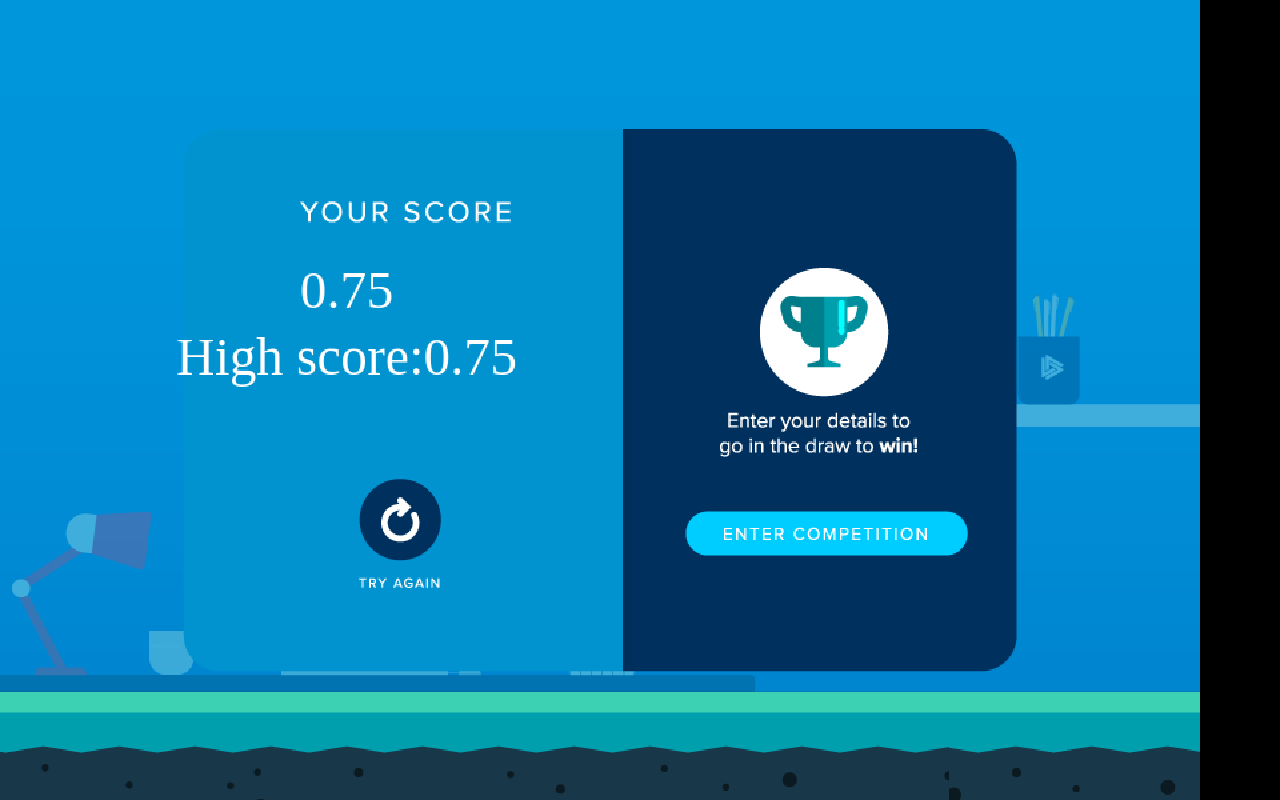
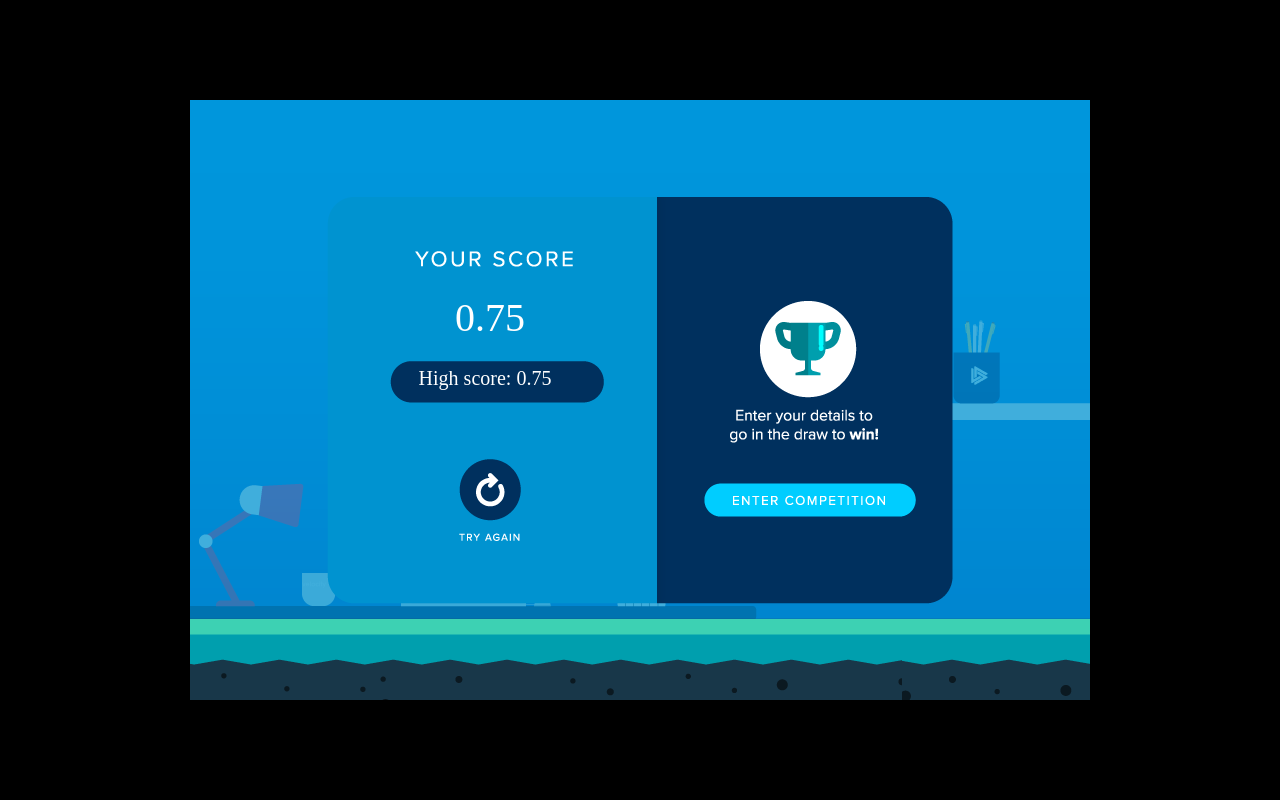
Before and after one commit to TagTheAgency/velocity-game, a website: page index.html in a window 1280 px wide. Drawn offline with nearby package versions, Linux system fonts and the light colour scheme; files that its build step writes are made by us from their sources.

Commit message:
Updates based on client feedback

```diff
--- a/index.css
+++ b/index.css
@@ -31,18 +31,27 @@
     image-rendering: optimize-contrast;
     image-rendering: pixelated;
     -ms-interpolation-mode: nearest-neighbor;
-    /*width: 900px;
-    height: 600px;*/
 
 }
-/*#screen {
-    position: relative;
+#screen {
+/*    position: relative;
     width: 900px;
     margin: auto;
-    max-width: 100%;
+    max-width: 100%;*/
 
+    width: 900px;
+    height: 600px;
+    position:absolute; /*it can be fixed too*/
+            left:0; right:0;
+            top:0; bottom:0;
+            margin:auto;
+
+            /*this to solve "the content will not be cut when the window is smaller than the content": */
+            max-width:100%;
+            max-height:100%;
+            overflow:auto;
 }
-
+/*
 #screen input {
     position: absolute;
     z-index: 2;
--- a/index.html
+++ b/index.html
@@ -79,14 +79,7 @@
 
 
             });
-            function statusChangeCallback(res) {
-              console.log(res);
-            }
-            function checkLoginState() {
-              FB.getLoginStatus(function(response) {
-                statusChangeCallback(response);
-              });
-            }
+
         </script>
 
     </body>
--- a/js/entities/entities.js
+++ b/js/entities/entities.js
@@ -46,6 +46,8 @@
         }
         this.renderable.currentTransform.identity();
         if (me.input.isKeyPressed('fly')) {
+          game.data.pressed = game.data.pressed || [];
+          game.data.pressed.push(Math.round(game.data.steps*100));
             //me.audio.play('wing');
           /*  this.gravityForce -= 0.2;
             var currentPos = this.pos.y;
@@ -132,7 +134,7 @@
     init: function(x, y) {
         var settings = {};
         var small = true;
-        if (Math.random() > 0.5) {
+        if (game.random() > 0.5) {
           small = false;
           settings.image = this.image = me.loader.getImage('desk_lrg');
           settings.width = 375;
@@ -282,7 +284,7 @@
 
     update: function(dt) {
         if (this.generate++ % this.pipeFrequency == 0) {
-            var posY = Number.prototype.random(200, 400);
+            var posY = (game.random() * 200) + 200;//Number.prototype.random(200, 400);
 //                    me.video.renderer.getHeight() - 100,
 //                    800
 //            );
@@ -298,7 +300,7 @@
 
             var posY2 = posY - hole;// me.game.viewport.height - this.pipeHoleSize;
 
-            var rand = Math.random();
+            var rand = game.random();//Math.random();
 
             if (rand > 0.8) {
               var obstacle = new me.pool.pull('cabinet', this.posX, posY);
--- a/js/game.js
+++ b/js/game.js
@@ -5,14 +5,23 @@
     // an object where to store game information
     data : {
         // score
-        score : 0
+        score : 0,
+        initialSeed: 1,
+        seed: 1
     },
 
+    "random" : function() {
+      var x = Math.sin(game.data.seed++) * 10000;
+      console.log(x);
+      console.log(game.data.seed);
+      console.log("Random returning "+(x - Math.floor(x)));
+      return x - Math.floor(x);
+    },
 
     // Run on page load.
     "onload" : function () {
       // Initialize the video.
-      if (!me.video.init(900, 600, {wrapper : "screen", scale : 'auto'})) {
+      if (!me.video.init(900, 600, {wrapper : "screen", scale : 'flex-width'})) {
         alert("Your browser does not support HTML5 canvas.");
         return;
       }
@@ -35,6 +44,9 @@
 
       // Initialize melonJS and display a loading screen.
       me.state.change(me.state.LOADING);
+
+      this.data.initialSeed = Math.random() * 1000 + 1;
+      this.data.seed = Math.floor(this.data.initialSeed);
     },
 
     // Run on game resources loaded.
--- a/js/player.js
+++ b/js/player.js
@@ -1,4 +1,5 @@
 game.Player = me.Sprite.extend({
+/*
   init : function () {
       console.log("Player init");
       var image = me.loader.getImage("player");
@@ -12,8 +13,8 @@
       this.velx = 450;
       this.maxX = me.game.viewport.width - this.width;
   },
-
-  update : function (time) {
+*/
+/*  update : function (time) {
     this._super(me.Sprite, "update", [time]);
     if (me.input.isKeyPressed("left")) {
         this.pos.x -= this.velx * time / 1000;
@@ -26,5 +27,5 @@
     this.pos.x = this.pos.x.clamp(0, this.maxX);
 
     return true;
-  }
+  }*/
 });
--- a/js/resources.js
+++ b/js/resources.js
@@ -1,19 +1,20 @@
 game.resources = [
-    {name: "bg", type:"image", src: "data/img/office_bg.png"},
-    {name: "player", type: "image", src: "data/img/plane.png" },
-    {name: "clumsy", type:"image", src: "data/img/plane.png"},
+    {name: "bg", type:"image", src: "data/img/office_bg_2.png"},
+    {name: "player", type: "image", src: "data/img/plane_static.png" },
+    {name: "clumsy", type:"image", src: "data/img/plane_static.png"},
     {name: "pipe", type:"image", src: "data/img/pipe.png"},
     {name: "ground", type:"image", src: "data/img/ground.png"},
     {name: "gameover", type:"image", src: "data/img/gameover.png"},
-    {name: "gameoverbg", type:"image", src: "data/img/score_container.png"},
+    {name: "gameoverbg", type:"image", src: "data/img/score_container_2.png"},
     {name: "hit", type:"image", src: "data/img/hit.png"},
     {name: "getready", type:"image", src: "data/img/getready.png"},
     {name: "grumpybird", type:"image", src: "data/img/grumpybird.png"},
     {name: "light", type:"image", src: "data/img/office_assets_light.png"},
     {name: "cabinet", type:"image", src: "data/img/office_assets_kiwi_cabinet.png"},
-    {name: "desk_sml", type:"image", src: "data/img/desk-sml.png"},
-    {name: "desk_lrg", type:"image", src: "data/img/desk-lrg.png"},
+    {name: "desk_sml", type:"image", src: "data/img/desk-sml-2.png"},
+    {name: "desk_lrg", type:"image", src: "data/img/desk-lrg-2.png"},
     {name: "try_again", type: "image", src: "data/img/try_again_button.png"},
     {name: "enter_comp_button", type: "image", src: "data/img/enter_comp_button.png"},
+    {name: "best_score_background", type: "image", src: "data/img/best_score_button_container.png"},
     {name: "shapesdef", type:"json", src: "data/json/kiwi_trace.json"}
 ];
--- a/js/screens/gameover.js
+++ b/js/screens/gameover.js
@@ -14,8 +14,10 @@
         me.save.add(this.savedData);
 
         if (!me.save.topSteps) me.save.add({topSteps: game.data.steps});
+        if (!me.save.topPressed) me.save.add({topPressed: game.data.pressed});
         if (game.data.steps > me.save.topSteps) {
             me.save.topSteps = game.data.steps;
+            me.save.topPressed = game.data.pressed;
             game.data.newHiScore = true;
         }
         //me.input.bindKey(me.input.KEY.ENTER, "enter", true);
@@ -35,6 +37,11 @@
             {image: 'gameover'}
         ), 12);*/
 
+        var gameOverBG = new me.Sprite(
+            me.game.viewport.width/2,
+            me.game.viewport.height/2,
+            {image: 'gameoverbg'}
+        );
         var gameOverBG = new me.Sprite(
             me.game.viewport.width/2,
             me.game.viewport.height/2,
@@ -60,6 +67,7 @@
                 );
                 this.yourScoreFont = new me.Font('gamefont', 20, 'white', 'center');
                 this.scoreFont = new me.Font('gamefont', 40, 'white', 'center');
+                this.highScoreFont = new me.Font('gamefont', 20, 'white', 'center');
                 //this.yourScore = 'Y O U R  S C O R E';
             },
 
@@ -79,15 +87,15 @@
                 this.scoreFont.draw(
                     renderer,
                     game.data.steps.toFixed(2),
-                    me.game.viewport.width/2 + stepsText.width/2,
+                    me.game.viewport.width/2 + stepsText.width/2 + 40,
                     me.game.viewport.height/2 + 50
                 );
 
-                this.scoreFont.draw(
+                this.highScoreFont.draw(
                   renderer,
-                  "High score:" +me.save.topSteps.toFixed(2),
-                  me.game.viewport.width/2 + stepsText.width/2,
-                  me.game.viewport.height/2 + 100
+                  "High score: " +me.save.topSteps.toFixed(2),
+                  me.game.viewport.width/2 + stepsText.width,
+                  me.game.viewport.height/2 + 120
                 )
 
 
@@ -106,10 +114,37 @@
 
           onClick: function(event) {
             console.log("Tweetybird");
+            var self = this;
             FB.getLoginStatus(function(response) {
-                statusChangeCallback(response);
+                self.statusChangeCallback(response);
             });
             return false;
+          },
+
+          statusChangeCallback: function(response) {
+            var self = this;
+            if (response.status === 'connected') {
+              // Logged into your app and Facebook.
+              self.testAPI();
+            } else {
+              // The person is not logged into your app or we are unable to tell.
+              console.log('Please log into this app.');
+              FB.login(function(response){
+                if (response.status === 'connected') {
+                    self.testAPI();
+                  } else {
+                    console.log("You need to be logged in to submit your score!");
+                  }
+                });
+            }
+          },
+
+          testAPI: function() {
+            console.log('Welcome!  Fetching your information.... ');
+            FB.api('/me?fields=name,email', function(response) {
+              console.log('Successful login for: ' + response.name);
+              console.log('Thanks for logging in, ' + response.name + '!');
+            });
           },
 
           onOver: function(event) {
--- a/js/screens/play.js
+++ b/js/screens/play.js
@@ -19,6 +19,7 @@
         game.data.steps = 0;
         game.data.start = false;
         game.data.newHiscore = false;
+        game.data.pressed = [];
 
         this.bg = new BackgroundLayer('bg', 1);
         me.game.world.addChild(this.bg);
```
Also changed, not shown: data/img/best_score_button_container.png (added), data/img/desk-lrg-2.png (added), data/img/desk-sml-2.png (added), data/img/office_bg_2.png (added), data/img/plane_static.png (added), data/img/score_container_2.png (added).
